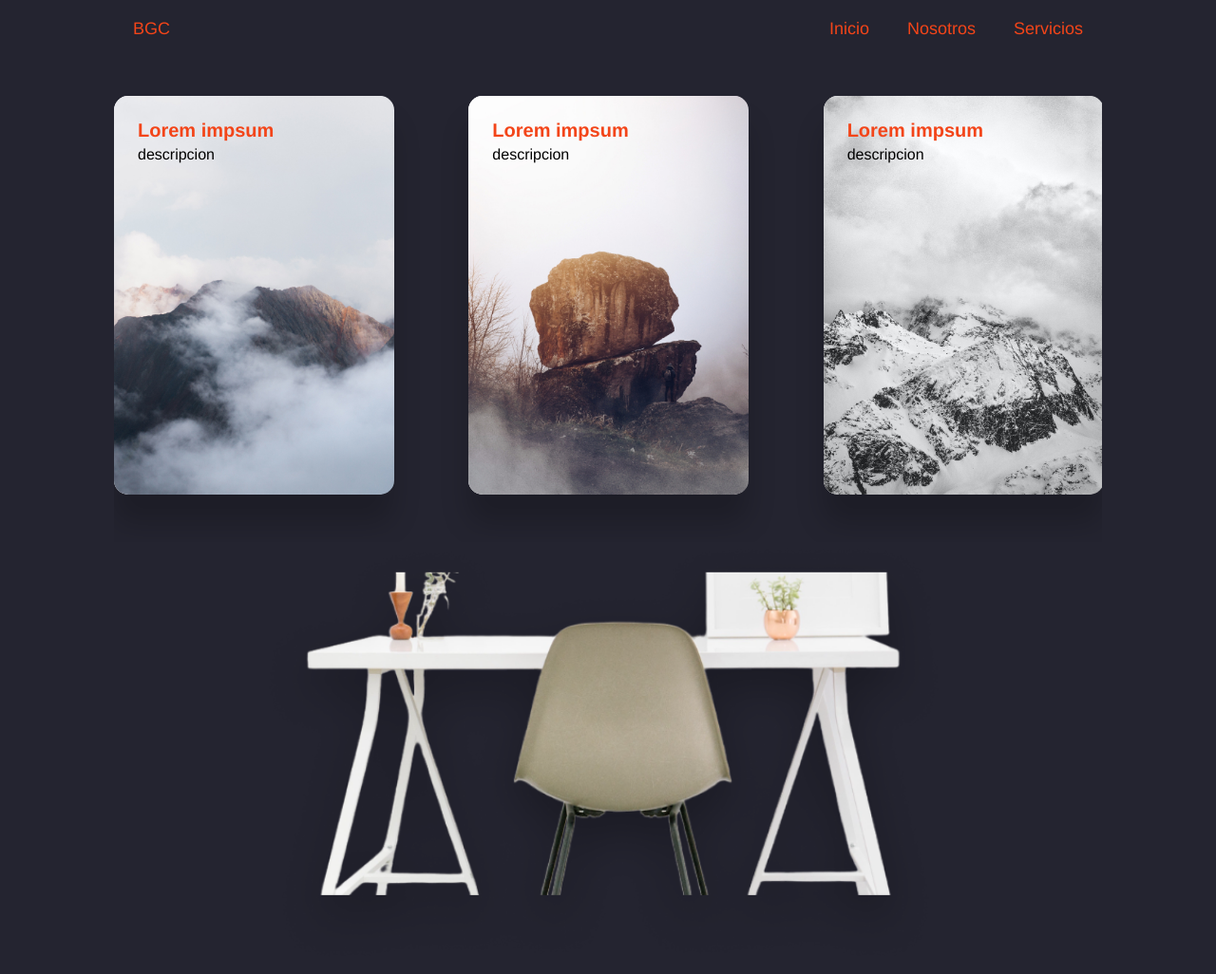
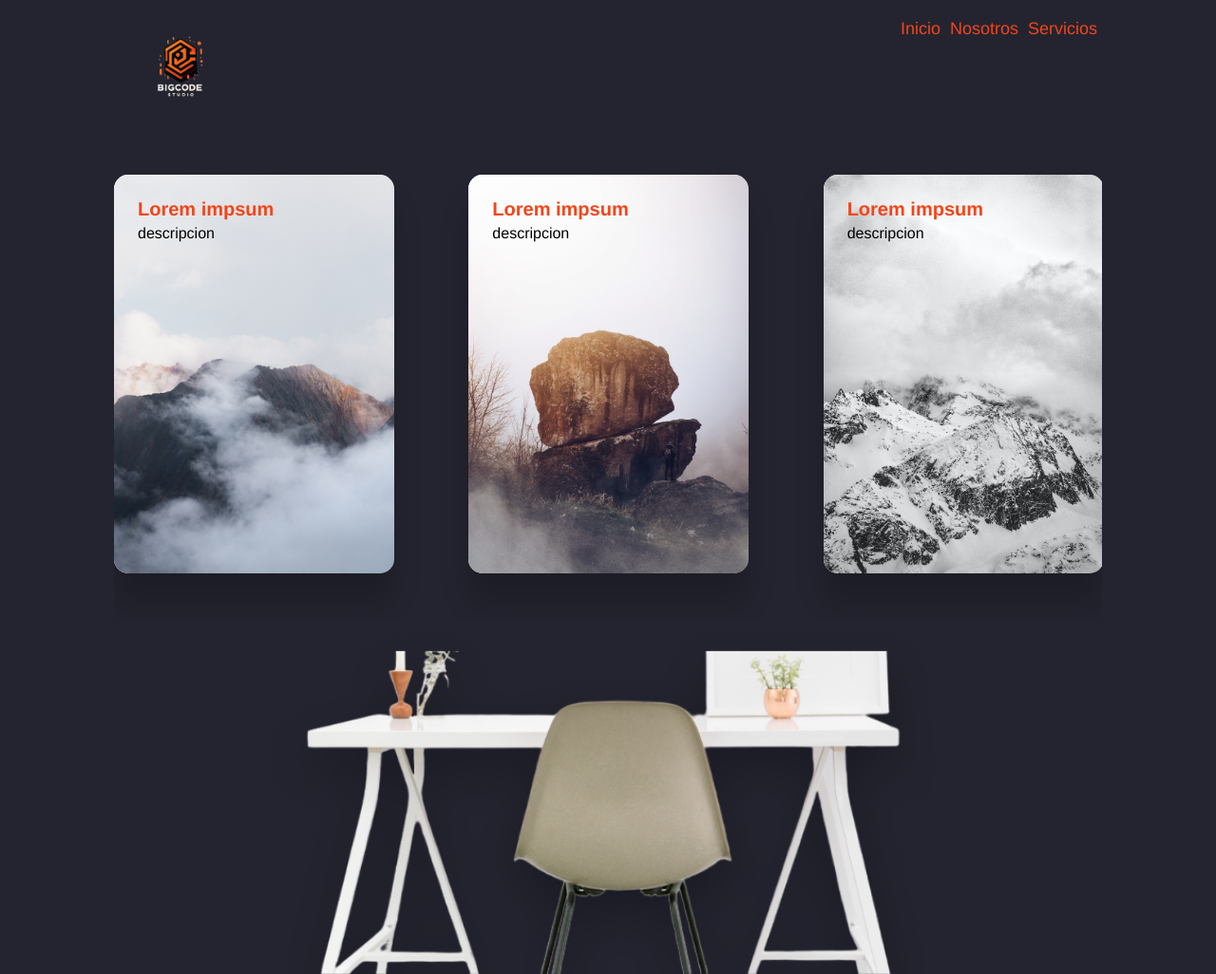
Before and after one commit to JuanFranLaborde/BIgCodeStudio, a plain HTML site: page index.html in a window 1280 px wide. Shown: the whole page at 95% size. Drawn offline with nearby package versions, Linux system fonts and the light colour scheme.

Commit message:
cambios y logo agregado

```diff
--- a/index.html
+++ b/index.html
@@ -14,7 +14,7 @@
     <nav class="navbar container">
         <div class="left">
             <ul>
-                <li>BGC</li>
+                <li> <img src="/images/logo.png" alt=""> </li>
             </ul>
         </div>
 
--- a/style.css
+++ b/style.css
@@ -22,21 +22,25 @@ body {
     justify-content: space-between;
 }
 
+
 ul {
     display: flex;
 }
 
-li {
+li img{
     padding: 0 20px;
     text-transform: capitalize;
     color: #f34519;
     font-size: 18px;
+    width: 100px;
+    height: auto;
 }
 
 li a {
     font-size: 18px;
     color: #f34519;
     text-transform: capitalize;
+    padding: 5px;
 }
 
 .swiper {
```
Also changed, not shown: images/PHOTO-2023-11-09-23-31-55 - copia.jpg (deleted), images/PHOTO-2023-11-09-23-31-55.jpg (deleted), images/PHOTO-2023-11-09-23-31-56 - copia.jpg (deleted), images/PHOTO-2023-11-09-23-31-56.jpg (deleted), images/PHOTO-2023-11-09-23-31-57 - copia.jpg (deleted), images/PHOTO-2023-11-09-23-31-57.jpg (deleted), images/PHOTO-2023-11-09-23-31-58.jpg (deleted), images/PHOTO-2023-11-09-23-31-59 - copia.jpg (deleted), images/PHOTO-2023-11-09-23-31-59.jpg (deleted), images/logo.jpg (deleted), images/logo.png (added), images/logo1.jpg (added).
